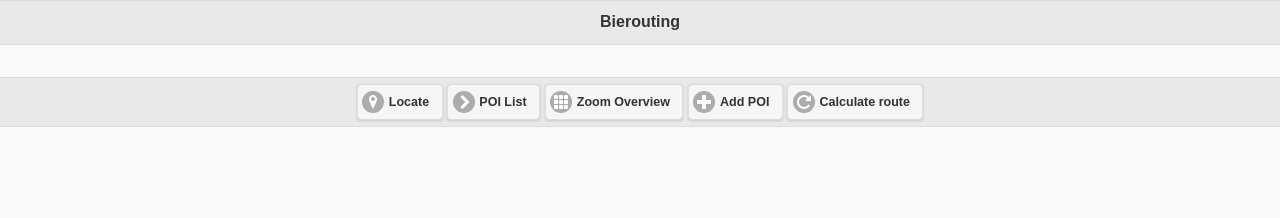
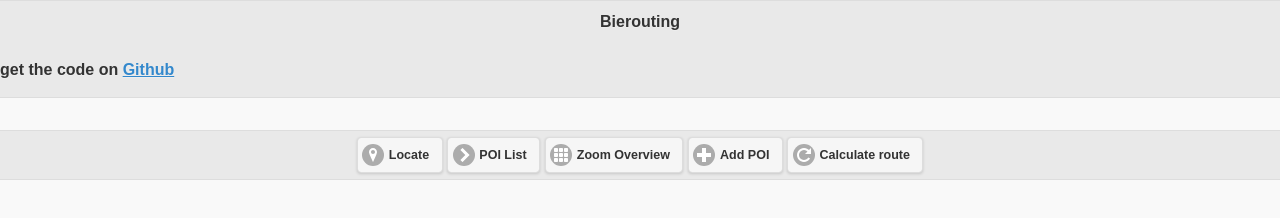
Before and after one commit to meyerd/bierouter, a plain HTML site: page index.html in a window 1280 px wide. Drawn offline with Linux system fonts and the light colour scheme.

Commit message:
- add link to repository

```diff
--- a/index.html
+++ b/index.html
@@ -23,7 +23,7 @@
 <body>
 
 <div data-role="page" id="mappage">
-	<div data-role="header"><h1>Bierouting</h1></div>
+	<div data-role="header"><h1>Bierouting</h1><p>get the code on <a href="https://github.com/meyerd/bierouter">Github</a></div>
 	<div data-role="content">
 		<div id="map"></div>
 	</div>
```
